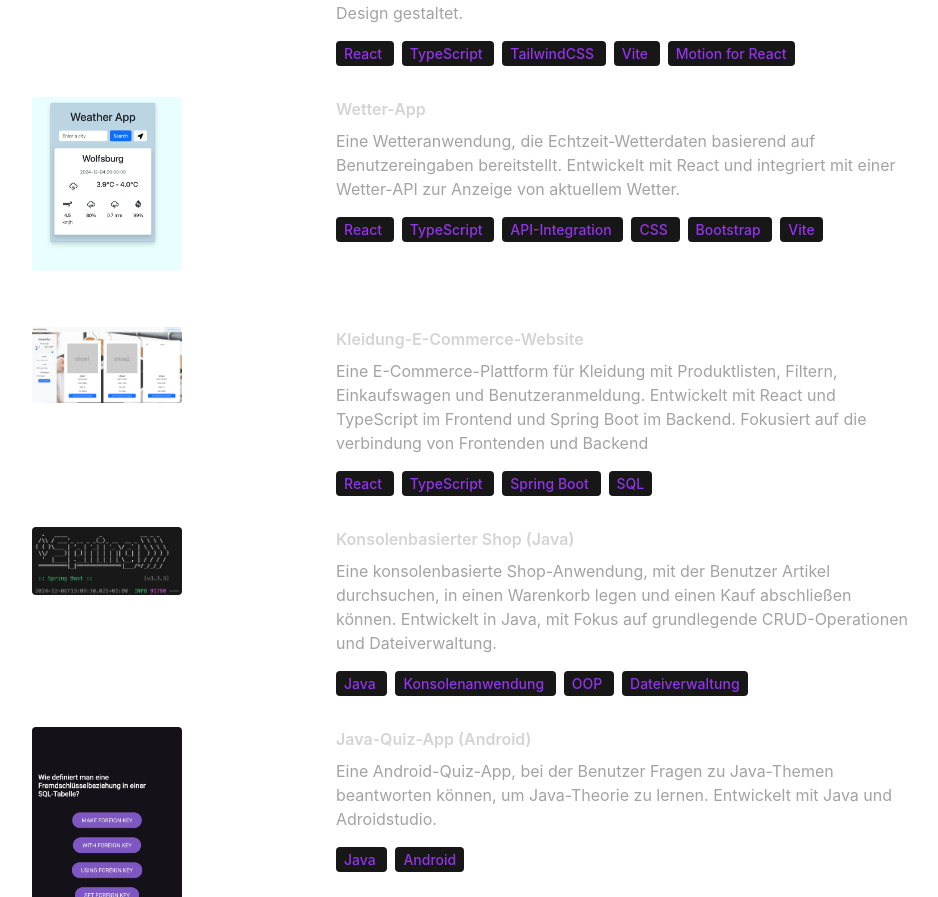
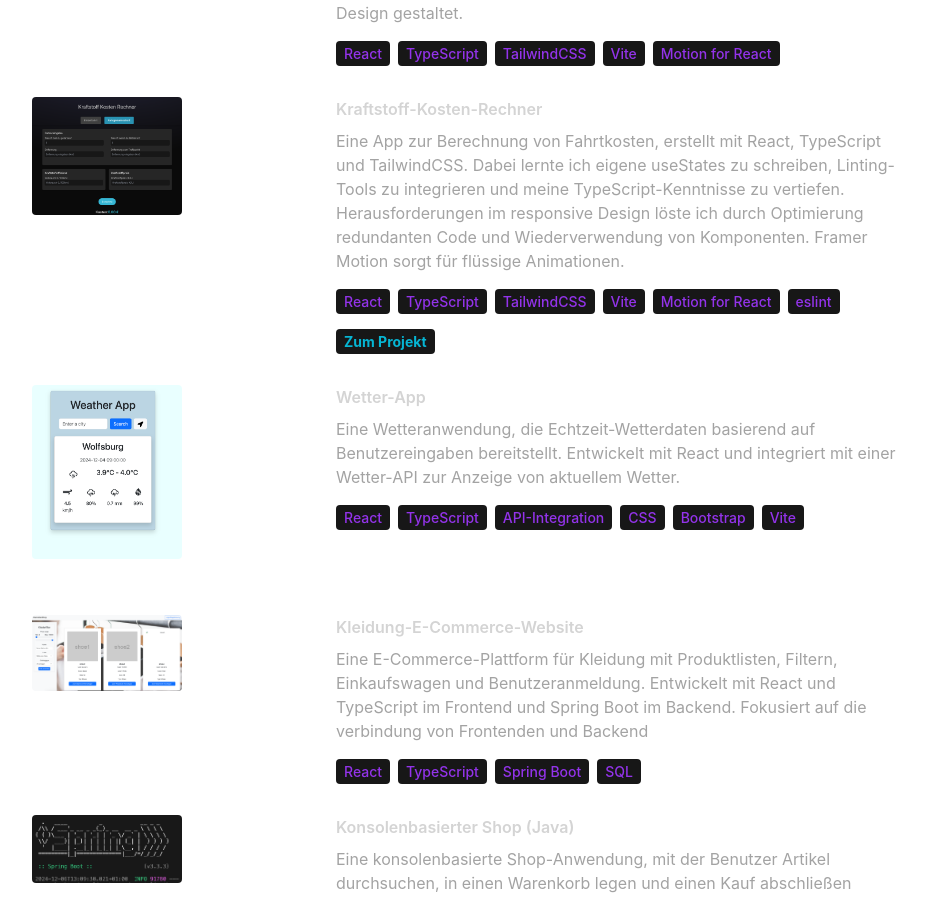
Before and after one commit to Sebu-Dev/portfolio, a React (Vite) app in the folder portfolio/: page / in a window 1280 px wide. Shown: the part 3839-4736 px from the top of the page, without its empty margins (168-1106 px from the left). Built offline with nearby package versions, Linux system fonts and the light colour scheme.

Commit message:
added new Project

```diff
--- a/portfolio/src/components/Projects.tsx
+++ b/portfolio/src/components/Projects.tsx
@@ -1,4 +1,4 @@
-import { motion } from "motion/react";
+import { motion } from "framer-motion";
 import { useLanguage } from "../context/LanguageContext.tsx";
 
 function Projects() {
@@ -10,33 +10,84 @@ function Projects() {
         whileInView={{ opacity: 1, y: 0 }}
         initial={{ opacity: 0, y: -100 }}
         transition={{ duration: 0.5 }}
-                className="m-20 text-center text-4xl">{translations.PROJECTS_HEADLINE}</motion.h2>
+        className="m-20 text-center text-4xl"
+      >
+        {translations.PROJECTS_HEADLINE}
+      </motion.h2>
       <div>
         {translations.PROJECTS.map((project, index) => (
-                    <div className=" mb-8 flex flex-wrap lg:justify-center" key={index}>
+          <div className="mb-8 flex flex-wrap lg:justify-center" key={index}>
             <motion.div
               whileInView={{ opacity: 1, x: 0 }}
               initial={{ opacity: 0, x: -100 }}
               transition={{ duration: 1 }}
-                            className="w-full lg:w-1/4  ">
-                            <img src={project.image} alt="project.title" width={150} height={150} className="mb-6 rounded" />
+              className="w-full lg:w-1/4"
+            >
+              {project.link ? (
+                <a
+                  href={project.link}
+                  target="_blank"
+                  rel="noopener noreferrer"
+                >
+                  <motion.img
+                    src={project.image}
+                    alt={project.title}
+                    width={150}
+                    height={150}
+                    className="mb-6 rounded"
+                    whileHover={{ scale: 1.2 }}
+                    whileTap={{ scale: 0.95 }}
+                    transition={{
+                      type: "spring",
+                      stiffness: 200,
+                      damping: 10,
+                    }}
+                  />
+                </a>
+              ) : (
+                <img
+                  src={project.image}
+                  alt={project.title}
+                  width={150}
+                  height={150}
+                  className="mb-6 rounded"
+                />
+              )}
             </motion.div>
             <motion.div
               whileInView={{ opacity: 1, x: 0 }}
               initial={{ opacity: 0, x: 100 }}
               transition={{ duration: 1 }}
-                            className="w-full max-w-xl lg:w-3/4">
+              className="w-full max-w-xl lg:w-3/4"
+            >
               <h6 className="mb-2 font-semibold">{project.title}</h6>
-                            <p className="mb-4 text-neutral-400"> {project.description}</p>
+              <p className="mb-4 text-neutral-400">{project.description}</p>
               {project.technologies.map((tech, index) => (
-                                <span key={index} className="mr-2 rounded bg-neutral-900 px-2 py-1 text-sm font-medium text-purple-600">{tech} </span>
+                <span
+                  key={index}
+                  className="mr-2 rounded bg-neutral-900 px-2 py-1 text-sm font-medium text-purple-600"
+                >
+                  {tech}
+                </span>
               ))}
+              {project.link && (
+                <div className="mt-4">
+                  <a
+                    href={project.link}
+                    target="_blank"
+                    rel="noopener noreferrer"
+                    className="mr-2 rounded bg-neutral-900 px-2 py-1 text-sm font-bold text-cyan-500 hover:underline"
+                  >
+                    {project.visit}
+                  </a>
+                </div>
+              )}
             </motion.div>
           </div>
         ))}
       </div>
-        </div >
+    </div>
   );
-};
+}
 
-export default Projects
+export default Projects;
--- a/portfolio/src/constants/de.tsx
+++ b/portfolio/src/constants/de.tsx
@@ -1,8 +1,5 @@
-
-
 import { IMAGES } from "../types/images.ts";
-import type { Experience, Language, Project } from "../types/types.ts";
-
+import type { Language } from "../types/types.ts";
 
 export const DE: Language = {
   HERO_CONTENT: `Ich bin Florian Sebulke, ein motivierter Junior-Softwareentwickler, der sich derzeit auf Full-Stack-Entwicklung mit Fokus auf Java und React spezialisiert. Mit meinem Hintergrund als Mechatroniker und Erfahrung in der industriellen Automatisierung bringe ich eine einzigartige Perspektive in die Softwareentwicklung ein. Mein Ziel ist es, technische Expertise mit innovativen Lösungen zu kombinieren, um zuverlässige und benutzerzentrierte Anwendungen bereitzustellen.`,
@@ -36,7 +33,11 @@ export const DE: Language = {
       role: "Montagemitarbeiter - Batteriefertigung",
       company: "Volkswagen AG",
       description: `Montage von Batterieteilen und Sicherstellung ihrer ordnungsgemäßen Funktion. Durchführung von Qualitätsprüfungen, Fehleranalysen und Optimierung von Arbeitsabläufen zur Verbesserung der Produktionseffizienz.`,
-            technologies: ["Batteriemontage", "Qualitätssicherung", "Prozessoptimierung"],
+      technologies: [
+        "Batteriemontage",
+        "Qualitätssicherung",
+        "Prozessoptimierung",
+      ],
     },
     {
       year: "2016",
@@ -52,22 +53,53 @@ export const DE: Language = {
       description: `IHK Abschluss Mechatroniker. Erwerb von Fähigkeiten in mechanischen und elektrischen Systemen, Fehlersuche und Wartung von Industriemaschinen.`,
       technologies: ["Mechatronik", "Industrielle Wartung"],
     },
-    ] as Experience[],
+  ],
 
   PROJECTS: [
     {
+      visit: "Zum Projekt",
       title: "Portfolio-Website",
       image: IMAGES.portfolioProjectImg,
       description: `Eine persönliche Portfolio-Website, die Projekte, Fähigkeiten und Kontaktinformationen präsentiert. Die Website wurde mit React und TypeScript erstellt und mit TailwindCSS für ein modernes und responsives Design gestaltet.`,
-            technologies: ["React", "TypeScript", "TailwindCSS", "Vite", "Motion for React"],
+      technologies: [
+        "React",
+        "TypeScript",
+        "TailwindCSS",
+        "Vite",
+        "Motion for React",
+      ],
     },
     {
+      visit: "Zum Projekt",
+      title: "Kraftstoff-Kosten-Rechner",
+      image: IMAGES.fuelCostCalculatorProjectImg,
+      description: `Eine App zur Berechnung von Fahrtkosten, erstellt mit React, TypeScript und TailwindCSS. Dabei lernte ich eigene useStates zu schreiben, Linting-Tools zu integrieren und meine TypeScript-Kenntnisse zu vertiefen. Herausforderungen im responsive Design löste ich durch Optimierung redundanten Code und Wiederverwendung von Komponenten. Framer Motion sorgt für flüssige Animationen.`,
+      technologies: [
+        "React",
+        "TypeScript",
+        "TailwindCSS",
+        "Vite",
+        "Motion for React",
+        "eslint",
+      ],
+      link: "https://sebu-dev.github.io/fuel_cost_calculator/",
+    },
+    {
+      visit: "Zum Projekt",
       title: "Wetter-App",
       image: IMAGES.weatherAppImg,
       description: `Eine Wetteranwendung, die Echtzeit-Wetterdaten basierend auf Benutzereingaben bereitstellt. Entwickelt mit React und integriert mit einer Wetter-API zur Anzeige von aktuellem Wetter.`,
-            technologies: ["React", "TypeScript", "API-Integration", "CSS", "Bootstrap", "Vite"],
+      technologies: [
+        "React",
+        "TypeScript",
+        "API-Integration",
+        "CSS",
+        "Bootstrap",
+        "Vite",
+      ],
     },
     {
+      visit: "Zum Projekt",
       title: "Kleidung-E-Commerce-Website",
       image: IMAGES.clothingProjectImg,
       description: `Eine E-Commerce-Plattform für Kleidung mit Produktlisten, Filtern, Einkaufswagen und Benutzeranmeldung. Entwickelt mit React und TypeScript im Frontend und Spring Boot im Backend. Fokusiert auf die verbindung von Frontenden und Backend`,
@@ -75,18 +107,20 @@ export const DE: Language = {
     },
 
     {
+      visit: "Zum Projekt",
       title: "Konsolenbasierter Shop (Java)",
       image: IMAGES.consoleShopImg,
       description: `Eine konsolenbasierte Shop-Anwendung, mit der Benutzer Artikel durchsuchen, in einen Warenkorb legen und einen Kauf abschließen können. Entwickelt in Java, mit Fokus auf grundlegende CRUD-Operationen und Dateiverwaltung.`,
       technologies: ["Java", "Konsolenanwendung", "OOP", "Dateiverwaltung"],
     },
     {
+      visit: "Zum Projekt",
       title: "Java-Quiz-App (Android)",
       image: IMAGES.quizAppImg,
       description: `Eine Android-Quiz-App, bei der Benutzer Fragen zu Java-Themen beantworten können, um Java-Theorie zu lernen. Entwickelt mit Java und Adroidstudio.`,
       technologies: ["Java", "Android"],
     },
-    ] as Project[],
+  ],
 
   CONTACT: {
     address: "Ilsede, 31246",
--- a/portfolio/src/constants/en.tsx
+++ b/portfolio/src/constants/en.tsx
@@ -1,5 +1,5 @@
 import { IMAGES } from "../types/images";
-import type { Experience, Language, Project } from "../types/types";
+import type { Language } from "../types/types";
 
 export const EN: Language = {
   HERO_CONTENT: `I am Florian Sebulke, a motivated junior software developer currently specializing in full stack development with a focus on Java and React. With my background as a mechatronics technician and experience in industrial automation, I bring a unique perspective to software development. My goal is to combine technical expertise with innovative solutions to deliver reliable and user-centered applications.`,
@@ -53,10 +53,11 @@ export const EN: Language = {
       description: `Completed a comprehensive apprenticeship program as a mechatronics technician. Acquired skills in mechanical and electrical systems, troubleshooting, and maintenance of industrial machinery.`,
       technologies: ["Mechatronics", "Industrial Maintenance"],
     },
-  ] as Experience[],
+  ],
 
   PROJECTS: [
     {
+      visit: "Visit project",
       title: "Portfolio Website",
       image: IMAGES.portfolioProjectImg,
       description: `A personal portfolio website showcasing projects, skills, and contact information. The website was built using React, TypeScript, and styled with TailwindCSS to create a modern and responsive design.`,
@@ -69,7 +70,23 @@ export const EN: Language = {
       ],
     },
     {
+      visit: "Visit project",
+      title: "Fuel Cost Calculator Web",
+      image: IMAGES.fuelCostCalculatorProjectImg,
+      description: `An app for calculating travel costs, built with React, TypeScript, and TailwindCSS. I learned to write custom useStates, integrate linting tools, and deepen my TypeScript skills. Challenges in responsive design were solved by optimizing redundant code and reusing components. Framer Motion ensures smooth animations.`,
+      technologies: [
+        "React",
+        "TypeScript",
+        "TailwindCSS",
+        "Vite",
+        "Motion for React",
+        "eslint",
+      ],
+    },
+
+    {
       title: "Weather App",
+      visit: "Visit project",
       image: IMAGES.weatherAppImg,
       description: `A weather application that provides real-time weather data based on user input. Built with React and integrates with a weather API to display current weather.`,
       technologies: [
@@ -83,23 +100,26 @@ export const EN: Language = {
     },
     {
       title: "Clothing E-Commerce Website",
+      visit: "Visit project",
       image: IMAGES.clothingProjectImg,
       description: `An e-commerce platform for clothing, featuring product listing, filters, shopping cart, and user authentication. Developed using React and TypeScript for the frontend and Spring Boot for the backend. Focusing on the connection between the frontend and backend.`,
       technologies: ["React", "TypeScript", "Spring Boot", "SQL"],
     },
     {
       title: "Console-Based Shop (Java)",
+      visit: "Visit project",
       image: IMAGES.consoleShopImg,
       description: `A console-based shop application that allows users to browse, add items to a cart, and complete a purchase. Developed in Java, this project focuses on creating a shopping system with basic CRUD operations and file handling.`,
       technologies: ["Java", "Console Application", "OOP", "File Handling"],
     },
     {
       title: "Java Quiz App (Android)",
+      visit: "Visit project",
       image: IMAGES.quizAppImg,
       description: `An Android quiz application where users can answer single-choice questions on Java topics to learn Java theory. Built with Androidstudio.`,
       technologies: ["Java", "Android"],
     },
-  ] as Project[],
+  ],
 
   CONTACT: {
     address: "Ilsede, 31246",
--- a/portfolio/src/types/images.ts
+++ b/portfolio/src/types/images.ts
@@ -1,11 +1,13 @@
 import clothingProject from "../assets/projects/Clothing-shop.jpg";
 import consoleShop from "../assets/projects/console-shop.jpg";
+import calculatorProject from "../assets/projects/Fuel-Cost_Calculator.jpg";
 import portfolioProject from "../assets/projects/portfolio-project.jpg";
 import quizAppImg from "../assets/projects/quiz-app.jpg";
 import weatherApp from "../assets/projects/weather-App.jpg";
 
 export const IMAGES = {
   portfolioProjectImg: portfolioProject,
+  fuelCostCalculatorProjectImg: calculatorProject,
   weatherAppImg: weatherApp,
   clothingProjectImg: clothingProject,
   consoleShopImg: consoleShop,
```
Also changed, not shown: portfolio/src/types/languages.ts (deleted, +0 -68 lines), portfolio/src/types/types.ts (+5 -3 lines), portfolio/src/assets/projects/Fuel-Cost_Calculator.jpg (added). Lines whose indentation alone changed are shown as unchanged.
